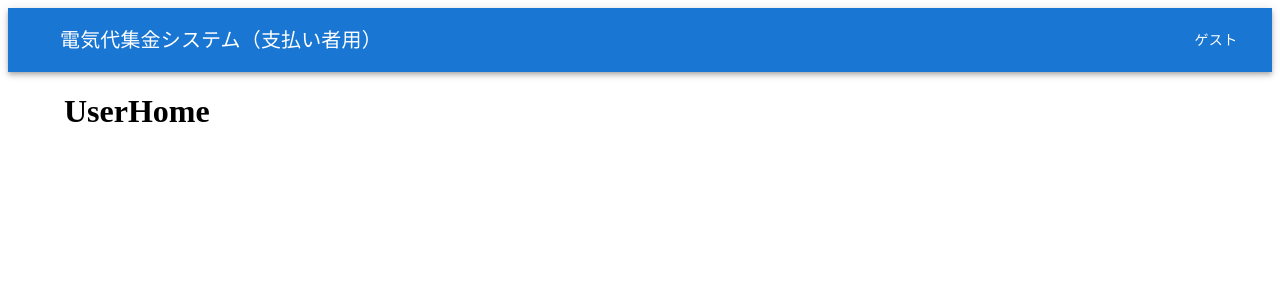
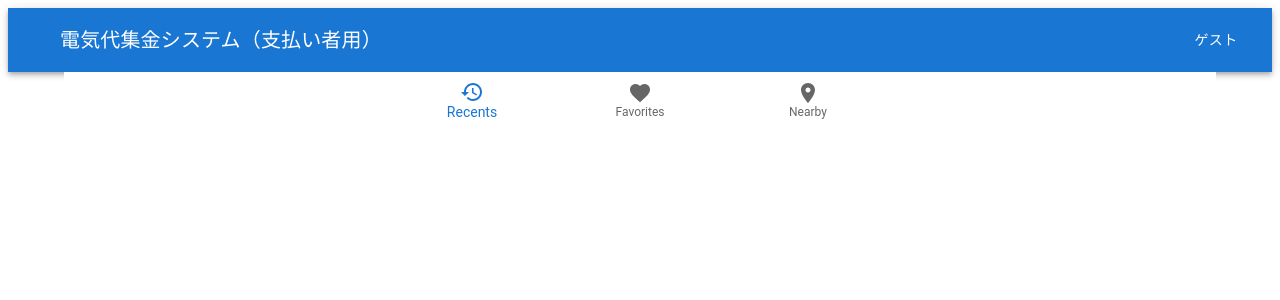
Before and after one commit to KHashimoto3/ApartmentBillingPortal, a React (Create React App) app in the folder front/: page / in a window 1280 px wide. Shown: the top 300 px of the page. Built offline with nearby package versions, Linux system fonts and the light colour scheme.

Commit message:
ユーザ側の画面のナビゲーションを作った。

```diff
--- a/front/package.json
+++ b/front/package.json
@@ -5,6 +5,7 @@
   "dependencies": {
     "@emotion/react": "^11.10.6",
     "@emotion/styled": "^11.10.6",
+    "@mui/icons-material": "^5.11.16",
     "@mui/material": "^5.12.2",
     "@testing-library/jest-dom": "^5.16.5",
     "@testing-library/react": "^13.4.0",
--- a/front/src/components/User.tsx
+++ b/front/src/components/User.tsx
@@ -7,7 +7,7 @@
 import Button from '@mui/material/Button';
 
 import { LoginForm } from './LoginForm';
-import { UserHome } from './user/UserHome';
+import { UserViewController } from './user/UserViewController';
 
 export const User = () => {
     const [loginStatus, setLoginStatus] = useState<Boolean>(true);
@@ -31,7 +31,7 @@
                 </Toolbar>
             </AppBar>
             { /*ログイン状態に応じて表示を切り替える*/ }
-            {loginStatus? <UserHome /> : <LoginForm />}
+            {loginStatus? <UserViewController /> : <LoginForm />}
         </div>
     );
 }
--- a/front/src/components/user/UserHome.tsx
+++ /dev/null
@@ -1,11 +0,0 @@
-import Container from '@mui/material/Container';
-
-export const UserHome = () => {
-    return (
-        <div>
-            <Container maxWidth="lg">
-                <h1>UserHome</h1>
-            </Container>
-        </div>
-    );
-}
--- /dev/null
+++ b/front/src/components/user/UserViewController.tsx
@@ -0,0 +1,32 @@
+import { useState } from 'react';
+
+import Container from '@mui/material/Container';
+
+import BottomNavigation from '@mui/material/BottomNavigation';
+import BottomNavigationAction from '@mui/material/BottomNavigationAction';
+
+import RestoreIcon from '@mui/icons-material/Restore';
+import FavoriteIcon from '@mui/icons-material/Favorite';
+import LocationOnIcon from '@mui/icons-material/LocationOn';
+
+export const UserViewController = () => {
+    const [navigationValue, setNavigationValue] = useState<Number>(0);
+
+    return (
+        <div>
+            <Container maxWidth="lg">
+                <BottomNavigation
+                    showLabels
+                    value={navigationValue}
+                    onChange={(event, newValue) => {
+                        setNavigationValue(newValue);
+                    }}
+                >
+                    <BottomNavigationAction label="Recents" icon={<RestoreIcon />} />
+                    <BottomNavigationAction label="Favorites" icon={<FavoriteIcon />} />
+                    <BottomNavigationAction label="Nearby" icon={<LocationOnIcon />} />
+                </BottomNavigation>
+            </Container>
+        </div>
+    );
+}
```
Also changed, not shown: 1 other file (tests, documents, lock files or other folders).
